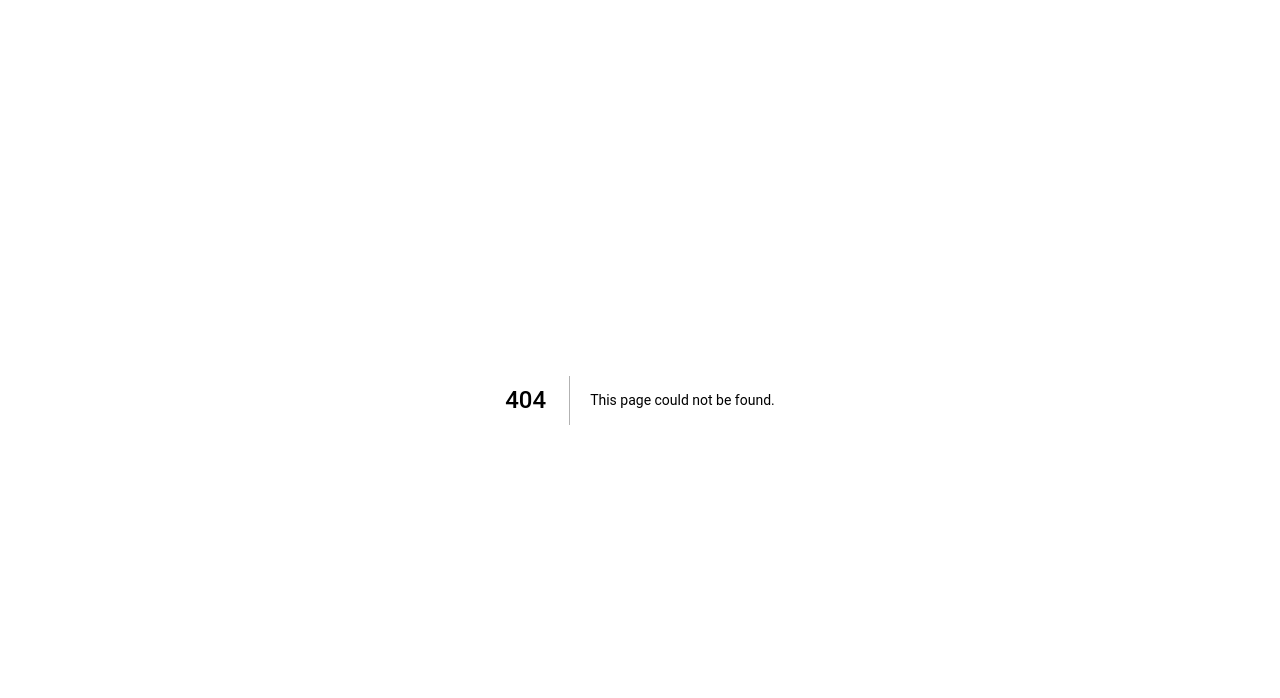
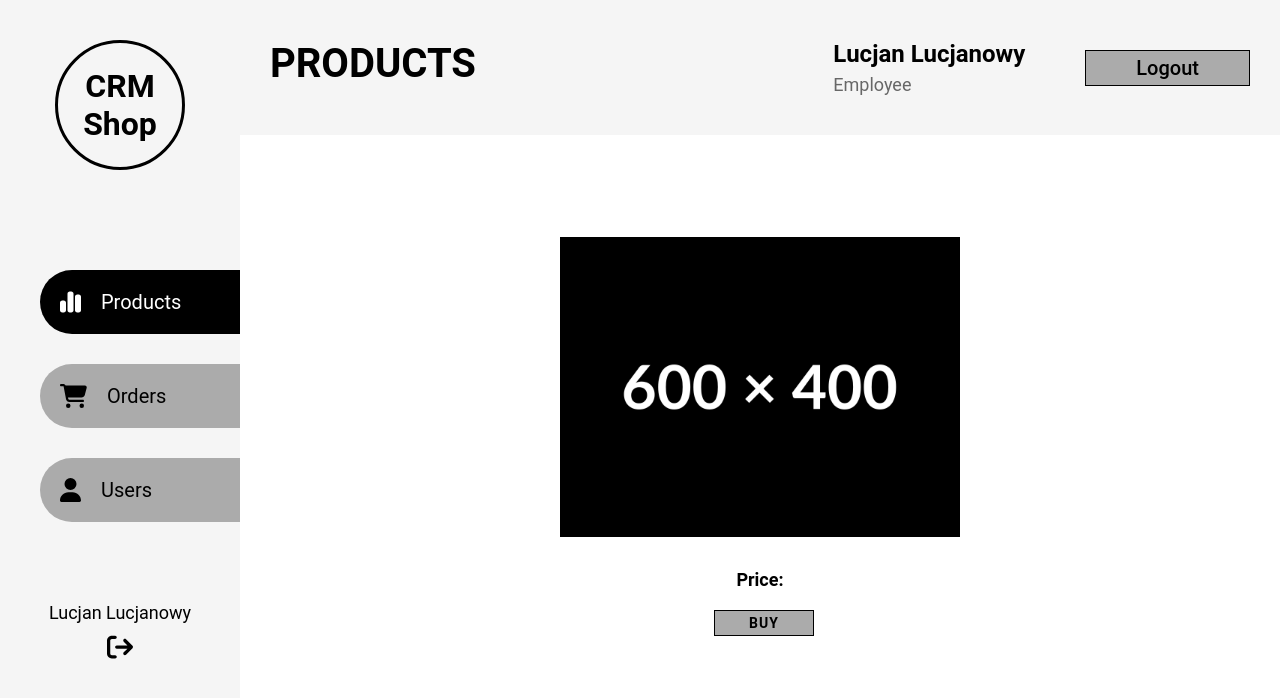
Before and after one commit to zajacHubert/crm-shop-client, a Next.js app: page /products/1 in a window 1280 px wide. Before the commit this address had no page. Shown: the top 698 px of the page. Built offline with nearby package versions, Linux system fonts and the light colour scheme; no server answers.

Commit message:
CSC-3: Create single product view

```diff
--- a/next.config.js
+++ b/next.config.js
@@ -1,6 +1,6 @@
 /** @type {import('next').NextConfig} */
 const nextConfig = {
   reactStrictMode: true,
-}
+};
 
-module.exports = nextConfig
+module.exports = nextConfig;
--- /dev/null
+++ b/src/components/products/SingleProductPage.css.tsx
@@ -0,0 +1,35 @@
+import styled from 'styled-components';
+
+export const StyledContainerProduct = styled.div`
+  display: flex;
+  flex-direction: column;
+  align-items: center;
+  gap: 20px;
+  text-align: center;
+  max-width: 400px;
+  margin: 0 auto;
+  padding-top: 50px;
+`;
+
+export const StyledTitleProduct = styled.h2`
+  text-transform: uppercase;
+  font-size: 28px;
+`;
+export const StyledBoxImg = styled.div`
+  height: 300px;
+  width: 400px;
+`;
+
+export const StyledBoxDesc = styled.div``;
+
+export const StyledPDesc = styled.p`
+  font-size: 18px;
+  margin-bottom: 12px;
+`;
+
+export const StyledPPrice = styled.p`
+  font-size: 18px;
+  font-weight: 600;
+`;
+
+export const StyledBoxBtns = styled.div``;
--- /dev/null
+++ b/src/pages/products/[id]/index.tsx
@@ -0,0 +1,46 @@
+import Layout from '@/components/_shared/navigation/Layout';
+import { StyledBtnBuy } from '@/components/_shared/ui/Table.css';
+import {
+  StyledBoxBtns,
+  StyledBoxDesc,
+  StyledBoxImg,
+  StyledContainerProduct,
+  StyledPDesc,
+  StyledPPrice,
+  StyledTitleProduct,
+} from '@/components/products/SingleProductPage.css';
+import { useFetchProductQuery } from '@/store/apis/productApi';
+import { NextPage } from 'next';
+import Image from 'next/image';
+import { useRouter } from 'next/router';
+
+const SingleProductPage: NextPage = () => {
+  const router = useRouter();
+  const id = router.query.id as string;
+  const { data } = useFetchProductQuery(id);
+  return (
+    <Layout>
+      <StyledContainerProduct>
+        <StyledTitleProduct>{data?.product_name}</StyledTitleProduct>
+        <StyledBoxImg>
+          <Image
+            src='/placeholder.png'
+            alt='product photo'
+            width={400}
+            height={300}
+          />
+        </StyledBoxImg>
+        <StyledBoxDesc>
+          <StyledPDesc>{data?.product_desc}</StyledPDesc>
+          <StyledPPrice>Price: {data?.product_price}</StyledPPrice>
+        </StyledBoxDesc>
+
+        <StyledBoxBtns>
+          <StyledBtnBuy>Buy</StyledBtnBuy>
+        </StyledBoxBtns>
+      </StyledContainerProduct>
+    </Layout>
+  );
+};
+
+export default SingleProductPage;
```
Also changed, not shown: public/placeholder.png (added).
